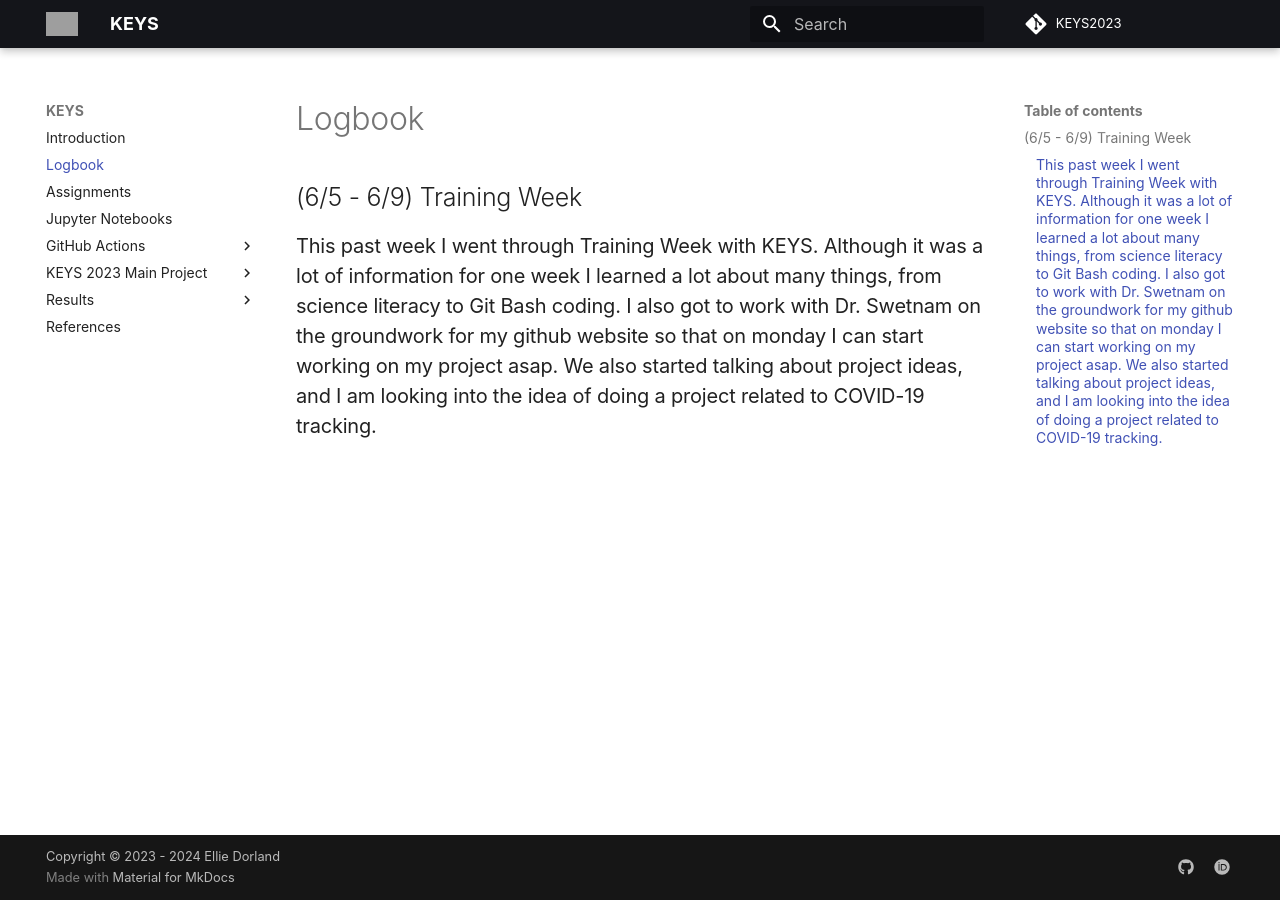
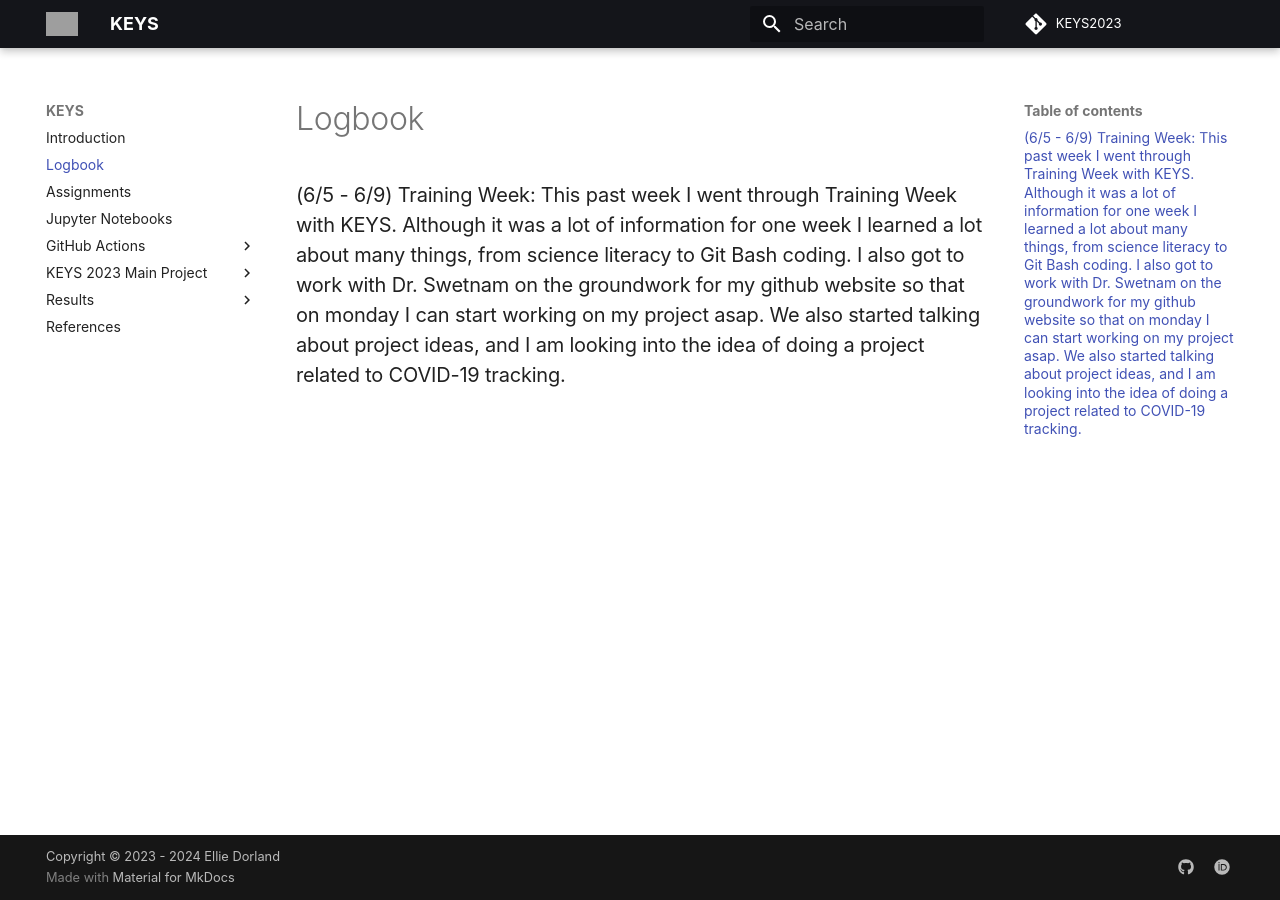
Before and after one commit to tyson-swetnam/mkdocs-material-template, an MkDocs documentation site: the page built from docs/logbook.md, in a window 1280 px wide. Built offline with MkDocs 1.6.1 and Material for MkDocs 9.7.7, drawn with Linux system fonts in a browser that asks for light colours; some web fonts are replaced; comment, search, counter and statistics services are not loaded; grey boxes are pictures that could not be loaded.

```diff
--- a/docs/logbook.md
+++ b/docs/logbook.md
@@ -1,4 +1,3 @@
 # Logbook
 
-## (6/5 - 6/9) Training Week
-### This past week I went through Training Week with KEYS. Although it was a lot of information for one week I learned a lot about many things, from science literacy to Git Bash coding. I also got to work with Dr. Swetnam on the groundwork for my github website so that on monday I can start working on my project asap. We also started talking about project ideas, and I am looking into the idea of doing a project related to COVID-19 tracking.
+### (6/5 - 6/9) Training Week: This past week I went through Training Week with KEYS. Although it was a lot of information for one week I learned a lot about many things, from science literacy to Git Bash coding. I also got to work with Dr. Swetnam on the groundwork for my github website so that on monday I can start working on my project asap. We also started talking about project ideas, and I am looking into the idea of doing a project related to COVID-19 tracking.
```
